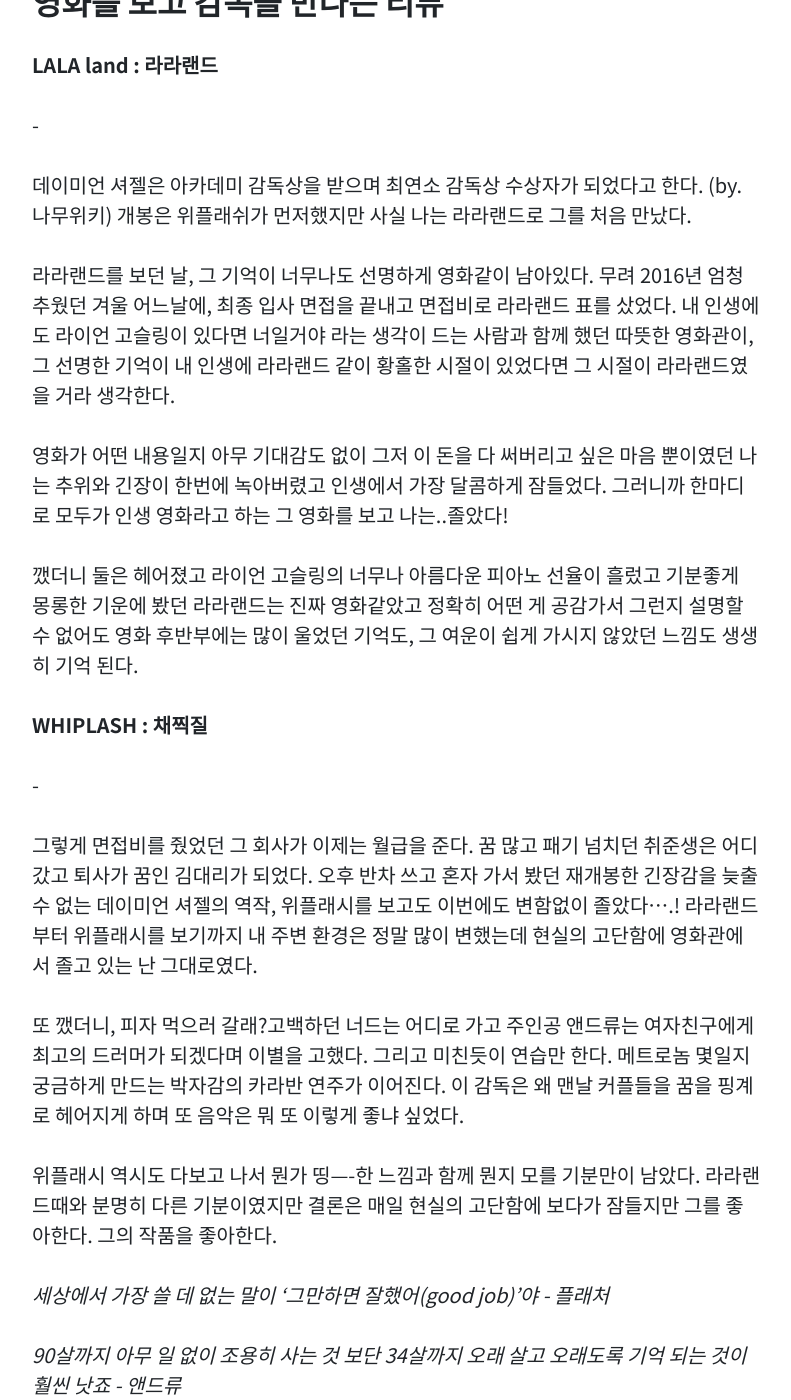
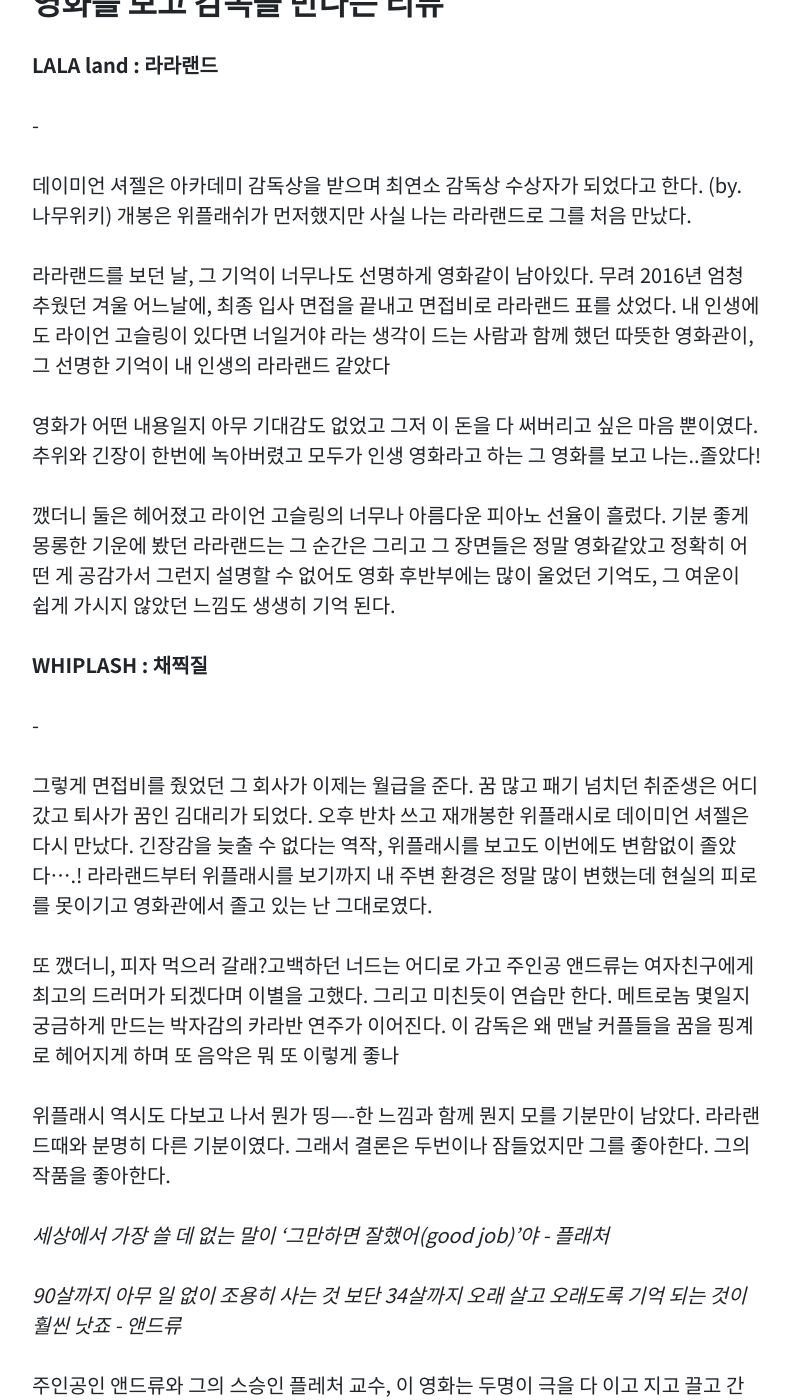
Before and after one commit to dndus1518/marketerview, a Jekyll site: the page built from _posts/2020-11-15-movie1.md, in a window 1280 px wide and 1400 px high, scrolled down 630 px. Shown: the whole window, without its empty margins (243-1034 px from the left). Built offline with Jekyll 4.4.1, drawn with Linux system fonts in a browser that asks for light colours; comment, search, counter and statistics services are not loaded; some of the changed text lies outside the part shown.

Commit message:
오타점검

```diff
--- a/_posts/2020-11-15-movie1.md
+++ b/_posts/2020-11-15-movie1.md
@@ -23,11 +23,11 @@
 
 데이미언 셔젤은 아카데미 감독상을 받으며 최연소 감독상 수상자가 되었다고 한다. (by. 나무위키) 개봉은 위플래쉬가 먼저했지만 사실 나는 라라랜드로 그를 처음 만났다.
 
-라라랜드를 보던 날, 그 기억이 너무나도 선명하게 영화같이 남아있다.  무려 2016년 엄청 추웠던 겨울 어느날에, 최종 입사 면접을 끝내고 면접비로 라라랜드 표를 샀었다. 내 인생에도 라이언 고슬링이 있다면 너일거야 라는 생각이 드는 사람과 함께 했던 따뜻한 영화관이, 그 선명한 기억이 내 인생에 라라랜드 같이 황홀한 시절이 있었다면 그 시절이 라라랜드였을 거라 생각한다.
+라라랜드를 보던 날, 그 기억이 너무나도 선명하게 영화같이 남아있다.  무려 2016년 엄청 추웠던 겨울 어느날에, 최종 입사 면접을 끝내고 면접비로 라라랜드 표를 샀었다. 내 인생에도 라이언 고슬링이 있다면 너일거야 라는 생각이 드는 사람과 함께 했던 따뜻한 영화관이, 그 선명한 기억이 내 인생의 라라랜드 같았다
 
-영화가 어떤 내용일지 아무 기대감도 없이 그저 이 돈을 다 써버리고 싶은 마음 뿐이였던 나는 추위와 긴장이 한번에 녹아버렸고 인생에서 가장 달콤하게 잠들었다. 그러니까 한마디로 모두가 인생 영화라고 하는 그 영화를 보고 나는..졸았다!
+영화가 어떤 내용일지 아무 기대감도 없었고 그저 이 돈을 다 써버리고 싶은 마음 뿐이였다. 추위와 긴장이 한번에 녹아버렸고 모두가 인생 영화라고 하는 그 영화를 보고 나는..졸았다!
 
-깼더니 둘은 헤어졌고 라이언 고슬링의 너무나 아름다운 피아노 선율이 흘렀고 기분좋게 몽롱한 기운에 봤던 라라랜드는 진짜 영화같았고 정확히 어떤 게 공감가서 그런지 설명할 수 없어도 영화 후반부에는 많이 울었던 기억도, 그 여운이 쉽게 가시지 않았던 느낌도 생생히 기억 된다.
+깼더니 둘은 헤어졌고 라이언 고슬링의 너무나 아름다운 피아노 선율이 흘렀다. 기분 좋게 몽롱한 기운에 봤던 라라랜드는 그 순간은 그리고 그 장면들은 정말 영화같았고 정확히 어떤 게 공감가서 그런지 설명할 수 없어도 영화 후반부에는 많이 울었던 기억도, 그 여운이 쉽게 가시지 않았던 느낌도 생생히 기억 된다.
 
 
 
@@ -35,11 +35,11 @@
 
 -
 
-그렇게 면접비를 줬었던 그 회사가 이제는 월급을 준다. 꿈 많고 패기 넘치던 취준생은 어디갔고 퇴사가 꿈인 김대리가 되었다. 오후 반차 쓰고 혼자 가서 봤던 재개봉한 긴장감을 늦출 수 없는 데이미언 셔젤의 역작, 위플래시를 보고도 이번에도 변함없이 졸았다....! 라라랜드부터 위플래시를 보기까지 내 주변 환경은 정말 많이 변했는데 현실의 고단함에 영화관에서 졸고 있는 난 그대로였다.
+그렇게 면접비를 줬었던 그 회사가 이제는 월급을 준다. 꿈 많고 패기 넘치던 취준생은 어디갔고 퇴사가 꿈인 김대리가 되었다. 오후 반차 쓰고 재개봉한 위플래시로 데이미언 셔젤은 다시 만났다. 긴장감을 늦출 수 없다는 역작, 위플래시를 보고도 이번에도 변함없이 졸았다....! 라라랜드부터 위플래시를 보기까지 내 주변 환경은 정말 많이 변했는데 현실의 피로를 못이기고 영화관에서 졸고 있는 난 그대로였다.
 
-또 깼더니, 피자 먹으러 갈래?고백하던 너드는 어디로 가고 주인공 앤드류는 여자친구에게 최고의 드러머가 되겠다며 이별을 고했다. 그리고 미친듯이 연습만 한다. 메트로놈 몇일지 궁금하게 만드는 박자감의 카라반 연주가 이어진다. 이 감독은 왜 맨날 커플들을 꿈을 핑계로 헤어지게 하며 또 음악은 뭐 또 이렇게 좋냐 싶었다.
+또 깼더니, 피자 먹으러 갈래?고백하던 너드는 어디로 가고 주인공 앤드류는 여자친구에게 최고의 드러머가 되겠다며 이별을 고했다. 그리고 미친듯이 연습만 한다. 메트로놈 몇일지 궁금하게 만드는 박자감의 카라반 연주가 이어진다. 이 감독은 왜 맨날 커플들을 꿈을 핑계로 헤어지게 하며 또 음악은 뭐 또 이렇게 좋나
 
-위플래시 역시도 다보고 나서 뭔가 띵----한 느낌과 함께 뭔지 모를 기분만이 남았다. 라라랜드때와 분명히 다른 기분이였지만 결론은 매일 현실의 고단함에 보다가 잠들지만 그를 좋아한다. 그의 작품을 좋아한다.
+위플래시 역시도 다보고 나서 뭔가 띵----한 느낌과 함께 뭔지 모를 기분만이 남았다. 라라랜드때와 분명히 다른 기분이였다. 그래서 결론은 두번이나 잠들었지만 그를 좋아한다. 그의 작품을 좋아한다.
 
 *세상에서 가장 쓸 데 없는 말이 '그만하면 잘했어(good job)'야 - 플래처*
 
@@ -49,9 +49,9 @@
 
 영화관 티켓박스 알바생에게 찌질하고도 수줍게 피자먹으러 가자고 고백하는 전형적인 미국 너드 느낌의 앤드류는 라라랜드의 라이언 고슬링과 찌질함은 비슷한듯 하나 결이 전혀 다르다.
 
-사실 최고의 음악학교에 입학한 나름 대단한 청년 앤드류는 최고의 드러머가 되겠다는 일념 하나로 열심히 하지만 날고 기는 명문학교 안에서 기회가 많이 주어지지 않는다. 그러다 어느날 플래처는 그의 광기를 읽어내고 그를 일종의 스카웃해오게 되면서 그를 키우겠다며 채찍질하기 시작한다.
+사실 최고의 음악학교에 입학한 나름 대단한 청년 앤드류는 최고의 드러머가 되겠다는 일념 하나로 열심히 하지만 날고 기는 명문 학교 안에서 기회가 많이 주어지지 않는다. 그러다 어느날 플래처라는 광기 넘치는 교수가 그의 야망을 읽어내고 스카웃해오게 되면서 그를 키우겠다며 채찍질하기 시작한다.
 
-그리고 그런 혹독함 덕분에 그는 많이 성장한다. 그 과정에서 미친놈들의 면모를 톡톡히 보여주며 사고가 나도 드럼을 치고 둘다 학교에서 쫓겨나기도 하고 또 그걸 알고 복수도 하고 인생의 우여곡절을 겪지만 결국 두 미친놈은 결국 서로의 광기를 알아보고 최고의 10분이라 불리우는 격정적인 무대로 영화는 끝이 난다.
+그리고 그런 혹독함 덕분에 그는 많이 성장한다. 그 과정에서 미친놈들의 면모를 톡톡히 보여주며 사고가 나도 드럼을 치고 둘다 학교에서 쫓겨나기도 하고 또 그걸 알고 복수도 하고 우여곡절을 겪지만 결국.. 두 미친놈은 결국 서로의 그러한 미친 모습을 알아보고 최고의 10분이라 불리우는 격정적인 무대로 영화는 끝이 난다.
 
 
 
@@ -59,24 +59,22 @@
 
 나중에 검색하고 알았지만 감독인 데이미언 셔젤은 학창 시절 진짜 드러머 였던 적이 있었다고 한다. 보는 내내도 사실 이미 감독이 드러머였던 적이 있었을거라 생각을 했다. 그런 생각이 들만큼 드럼에 대해 디테일하게 표현되었고 작품이 견고하고 단단하다는 느낌을 받았다. 역시 경험은 무시 못하는 자산이라는 깨달음을 한번 더 얻는다.
 
-데이미언 셔젤이 드럼을 칠 때 제일 두려웠던 게 박자를 놓치지 않는 거라고 했다. 그 모습이 앤드류의 연습에도 많이 반영되어 있다. 학창시절에 재즈 드러머를 꿈꾸었고, 음악 전문 학교인 프린스턴 고등학교에서 스튜디오 밴드 재즈 드러머로 지원, 매우 엄격한 스승에게 드럼을 배웠지만, 뛰어나지 않다는 혹평만 듣고 드러머는 그만두었다고 한다. 그 엄격한 스승이 플레처 교수의 모티브가 되었다고..! 그리고 라라랜드와 위플래시에서도 재즈에 대한 그의 견해를 아낌없이 표출한다. 마이너하지만 매력적인 그런 음악이라고
+데이미언 셔젤이 드럼을 칠 때 제일 두려웠던 게 박자를 놓치지 않는 거라고 했다. 그 모습이 앤드류의 연습에도 많이 반영되어 있다. 셔젤은 학창시절에 재즈 드러머를 꿈꾸었고, 음악 전문 학교인 프린스턴 고등학교에서 스튜디오 밴드 재즈 드러머로 지원, 매우 엄격한 스승에게 드럼을 배웠지만, 뛰어나지 않다는 혹평만 듣고 드러머는 그만두었다고 한다. 그 엄격한 스승이 플레처 교수의 모티브가 되었다고..! 그리고 라라랜드와 위플래시에서도 재즈에 대한 그의 애정과 견해를 아낌없이 표출한다. 마이너하지만 매력적인 그런 음악이라고
 
 
 
-위플래시 라라랜드 두 영화가 끝나고 많은 생각이 든건 사실이지만 이번에 본 위플래시를 보는 내내는 기분이 그다지 좋지 않았다. 극 중에 앤드류나 플래처의 광기 어린 대결(?), 사람을 극한으로 이끌고 가는 그런 상황에 몰입하게 되어 나도 모르게 생기는 거북함, 안타까움이 내 가치관과 잘 맞지 않았다. 그러나 또 더 솔직하게는 나를 그렇게 만드는 그의 연출에 감탄이 절로 나왔다. 드럼만으로 날 구렁텅이에 빠뜨린 이 미친 몰입감에는 정말 박수를 보낸다.
+위플래시 라라랜드 두 영화 모두 끝나고 많은 생각이 든건 사실이지만 이번에 본 위플래시를 보는 내내는 기분이 그다지 좋지 않았다. 극 중에 앤드류나 플래처의 광기 어린 대결(?)같은 모습들, 사람을 극한으로 이끌고 가는 그런 상황에 몰입하게 되어 나도 모르게 생기는 거북함, 안타까움이 있었다. 그러나 또 더 솔직하게는 나를 그렇게 만드는 그의 연출에 감탄이 절로 나왔다. 드럼만으로 날 어둠의 구렁텅이에 빠뜨린 이 미친 몰입감에는 정말 박수를 보낸다.
 
 만드는 사람들의 업적은 보는 이로 하여금 한번쯤 생각 해보게끔 하는 데에 있지 않을까, 내가 만든 것을 통해 물음표를 던져주고 보는 이로 하여금 다시 한번 해석할 여지를 주는 것, 공백을 주는 것은 쉬운 일이 아니다. 고수의 영역이다.
 
-자신이 없고 확신이 없이 그저 열심히 하다보면 덕지 덕지 눈덩이처럼 커진다. 그래도 아쉽고 부족한거 같아서 힘을 못 뺀다. 그럼 결국 전하고자 하는 것이 눈에 띄지 않게 된다. 내가 좋아하는 책 제목 처럼,  힘빼기야 말로 기술이다.
+자신이 없고 확신이 없이 그저 열심히 하다보면 덕지 덕지 눈덩이처럼 커진다. 정체가 뭐였는지 보이지 않게 된다. 그래도 아쉽고 부족한거 같아서 힘을 못 뺀다. 그럼 결국 전하고자 하는 것이 눈에 띄지 않게 된다. 내가 좋아하는 책 제목 처럼, 힘빼기야 말로 기술이다.
 
 
 
 -
 
-그래서 2020년에는 나도 힘을 빼보자 다짐했는데 어느덧 2020년이 다갔다. 벌써 가을이다. 요새 가을이라는 계절이, 계절이 변하는 모습이 이렇게 아름다웠는지 새삼 놀란다. 여태 나름 스물 여덟번의 가을을 지냈을 텐데 왜 여지껏 나는 알지 못했을까,
+그래서 2020년에는 나도 힘을 빼보자 다짐했는데 어느덧 2020년이 다갔다. 벌써 가을이다. 가을이라는 계절이, 계절이 변하는 모습이 이렇게 아름다웠는지 새삼 놀란다. 여태 나름 스물 여덟번의 가을을 지냈을 텐데 왜 여지껏 나는 알지 못했을까,
 
 이번 가을이 유난히 아름다웠던걸까 아니면 나도 모르는 사이에 내가 정말 별로라고 생각했던 앤드류처럼 앞만 보고 달렸던건 아닐까 돌아보게 되는 요즘이다.
 
-전에도 적은거 같지만 많은 생각을 하게 해주는 것들을 사랑한다. 그게 책이든 영화든 사람이든 그렇지만 확고해진 내 취향은 미친놈보다는 또라이인걸로!
-
-앞으로도  또 잠들지 모르겠지만 그래도 데이미언 셔젤의 영화는, 그가 들려주는 음악은 돈내고 꼭 영화관에서 보고 싶다.
+전에도 적은거 같지만 많은 생각을 하게 해주는 것들을 사랑한다. 그게 책이든 영화든 사람이든! 위플래시로 확고해진 내 취향은 격정적인 미친놈보다는 열정 있는 또라이인걸로!  앞으로도  또 잠들지 모르겠지만 그래도 데이미언 셔젤의 영화는, 그가 들려주는 음악은 돈내고 꼭 영화관에서 보고 싶다.
```
